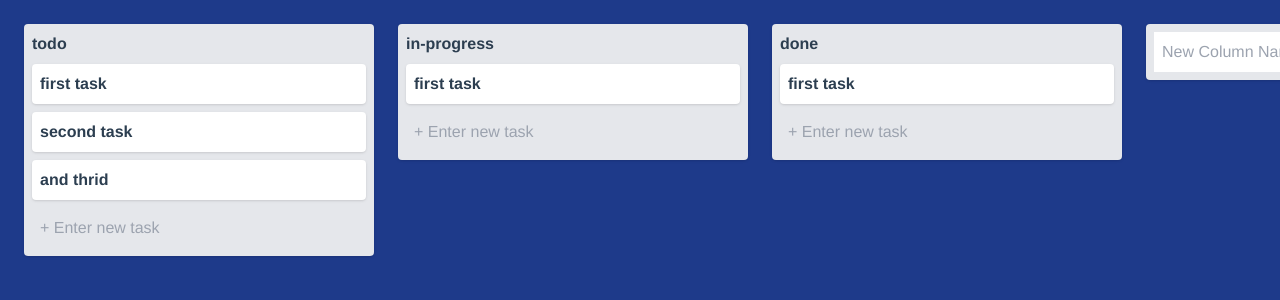
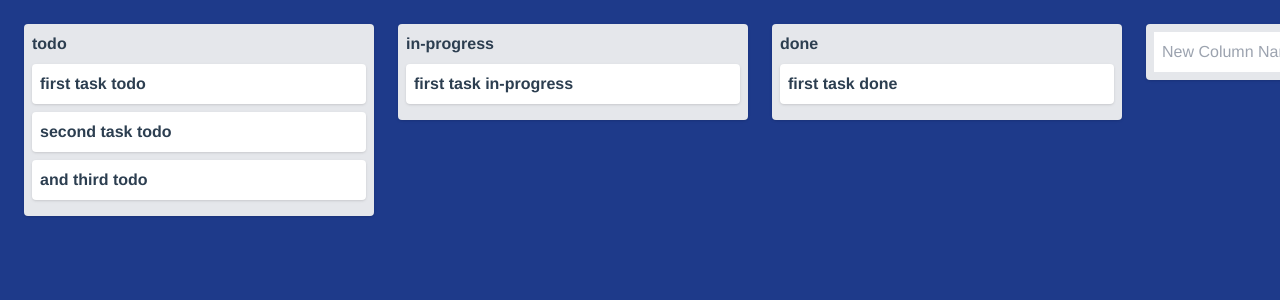
Before and after one commit to Nataliasem/vite-trello-clone, a Vue app: page / in a window 1280 px wide. Shown: the top 300 px of the page. Built offline with nearby package versions, Linux system fonts and the light colour scheme.

Commit message:
onColumnDrop in Board.vue

```diff
--- a/package.json
+++ b/package.json
@@ -9,6 +9,7 @@
     "preview": "vite preview"
   },
   "dependencies": {
+    "lodash.clonedeep": "^4.5.0",
     "vue": "3.3.4",
     "vue-router": "4.2.2",
     "vuex": "4.1.0"
--- a/src/default-board.js
+++ b/src/default-board.js
@@ -4,50 +4,55 @@ export default {
   name: 'workshop',
   columns: [
     {
-      id: '71b324f1-9293-4e12-a05c-2b045f50443c',
+      id: 'todo',
       name: 'todo',
       tasks: [
         {
           description: '',
-          name: 'first task',
+          name: 'first task todo',
           id: uuid(),
-          userAssigned: null
+          userAssigned: null,
+          columnId: 'todo'
         },
         {
           description: '',
-          name: 'second task',
+          name: 'second task todo',
           id: uuid(),
-          userAssigned: null
+          userAssigned: null,
+          columnId: 'todo'
         },
         {
           description: '',
-          name: 'and thrid',
+          name: 'and third todo',
           id: uuid(),
-          userAssigned: null
+          userAssigned: null,
+          columnId: 'todo'
         }
       ]
     },
     {
-      id: '475dbece-4bc3-4e00-a8d8-17d90b640193',
+      id: 'in-progress',
       name: 'in-progress',
       tasks: [
         {
           description: '',
-          name: 'first task',
+          name: 'first task in-progress',
           id: uuid(),
-          userAssigned: null
+          userAssigned: null,
+          columnId: 'in-progress'
         }
       ]
     },
     {
-      id: '1d3462e4-5c4f-43f5-b5a2-3080442f554e',
+      id: 'done',
       name: 'done',
       tasks: [
         {
           description: '',
-          name: 'first task',
+          name: 'first task done',
           id: uuid(),
-          userAssigned: null
+          userAssigned: null,
+          columnId: 'done'
         }
       ]
     }
--- a/src/views/Board.vue
+++ b/src/views/Board.vue
@@ -1,12 +1,44 @@
 <template>
   <div class="board">
     <div class="flex items-start space-x-2 p-2">
-      <BoardColumn
+      <AppDrop
         v-for="column of board.columns"
         :key="column.name"
-        :column="column"
-        @move="moveTaskOrColumn"
-      />
+        @drop="onColumnDrop($event, clonedeep(column))"
+      >
+        <AppDrag
+          class="column"
+          :transferData="{
+          type: 'column',
+            ...column
+          }"
+        >
+          <div class="flex items-center mb-2 font-bold">
+            {{ column.name }}
+          </div>
+
+          <AppDrop
+            v-for="task of column.tasks"
+            :key="task.id"
+            @drop="onTaskDrop($event, clonedeep(column), clonedeep(task))"
+          >
+            <AppDrag
+              class="task"
+              :transferData="{ type: 'task', ...task }"
+            >
+              <span class="w-full shrink-0 font-bold">
+                {{ task.name }}
+              </span>
+              <p
+                v-if="task.description"
+                class="w-full shrink-0 mt-1 text-sm"
+              >
+                {{ task.description }}
+              </p>
+            </AppDrag>
+          </AppDrop>
+        </AppDrag>
+      </AppDrop>
 
       <div class="column flex">
         <input
@@ -31,9 +63,14 @@
 
 <script setup>
 import { ref, computed } from 'vue'
+import AppDrop from '../components/AppDrop.vue'
+import AppDrag from '../components/AppDrag.vue'
 import BoardColumn from '../components/BoardColumn.vue'
+import ColumnTask from '../components/ColumnTask.vue'
 import defaultBoard from '../default-board.js'
 import { useRouter, useRoute } from 'vue-router'
+import { uuid } from '../utils.js'
+import clonedeep from 'lodash.clonedeep'
 
 const router = useRouter()
 const route = useRoute()
@@ -45,44 +82,53 @@ const close = () => {
 }
 
 // const board = JSON.parse(localStorage.getItem('board')) || defaultBoard
-const board = defaultBoard
+const board = ref(defaultBoard)
 const newColumnName = ref('')
 const createColumn = () => {
   const name = newColumnName.value
-  board.columns.push({
+  board.value.push({
     name,
     tasks: []
   })
   newColumnName.value = ''
 }
 
-const moveTaskOrColumn = (transferData) => {
-  debugger
-  if (transferData.type === 'task') {
-    moveTask(transferData)
-  }
+const onColumnDrop = (fromColumn, toColumn) => {
+  if(fromColumn.type === 'column') {
+    const columnList = clonedeep(board.value.columns)
 
-  if (transferData.type === 'column') {
-    moveColumn(transferData)
+    const fromColumnIndex = columnList.findIndex(item => item.id === fromColumn.id)
+    const toColumnIndex = columnList.findIndex(item => item.id === toColumn.id)
+
+    const columnToMove = columnList.splice(fromColumnIndex, 1)[0] // удалили перемещаемую из массива
+    columnList.splice(toColumnIndex, 0, columnToMove)
+
+    board.value.columns = columnList
   }
 }
 
-const moveTask = ({fromColumnId, fromTaskId}) => {
-  const fromTasks = board.value.columns[fromColumnId].tasks
+const onTaskDrop = (fromTask, toColumn, toTask) => {
+  if(fromTask.type === 'task') {
+    const columnList = clonedeep(board.value.columns)
 
-  // this.$store.commit('MOVE_TASK', {
-  //   fromTasks,
-  //   fromTaskId,
-  //   toTasks: this.column.tasks,
-  //   toTaskId: this.taskIndex
-  // })
+    const filteredColumns = columnList.map(column => {
+      // 1. убрать fromTask из списка задач fromColumn
+      if(column.id === fromTask.columnId) {
+        const filteredTasks = (column.tasks || []).filter(item => item.id !== fromTask.id)
+        column.tasks = clonedeep(filteredTasks)
+
+        return column
+      }
+
+      // 2. TODO: добавить fromTask в список задач toColumn на место toTask
+      return column
+    })
+
+    board.value.columns = clonedeep(filteredColumns)
+  }
 }
-const moveColumn = ({fromColumnId}) => {
-  // this.$store.commit('MOVE_COLUMN', {
-  //   fromColumnId,
-  //   toColumnId: this.columnIndex
-  // })
-}
+
+
 </script>
 
 <style lang="css">
```
